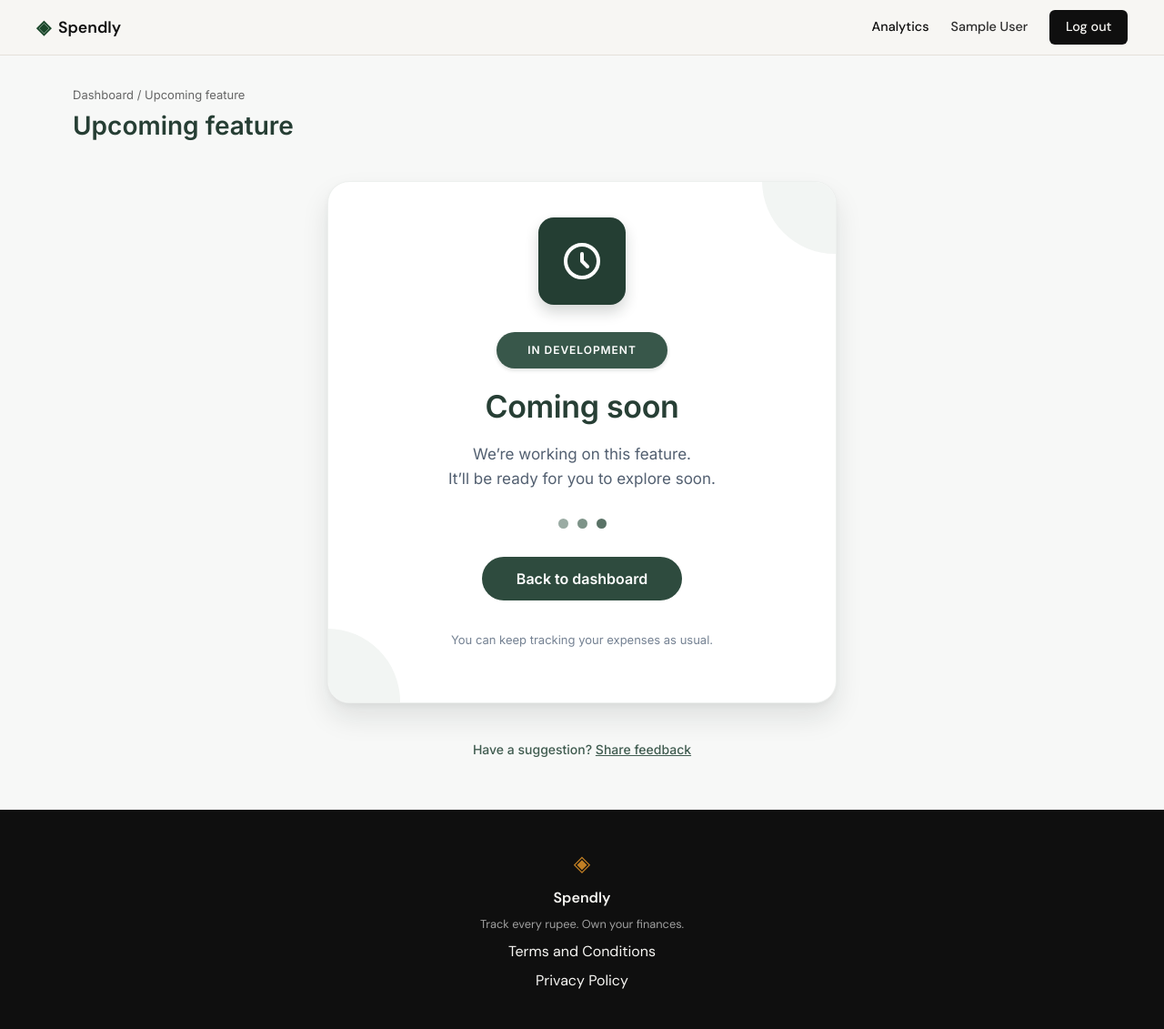
After one commit to zohaibshahzadkhan/claudeProject, a Flask app: page /analytics in a window 1280 px wide. The commit adds this page. Shown: the whole page at 91% size. Run offline with Flask 3, Linux system fonts and the light colour scheme; the visitor is signed in with stand-in values (Sample User, id 1).

Commit message:
add comming soon page
Co-Authored-By: Claude Haiku 5.5 <noreply@anthropic.com>

```diff
--- a/app.py
+++ b/app.py
@@ -174,6 +174,13 @@ def profile():
     )
 
 
+@app.route("/analytics")
+def analytics():
+    if not session.get("user_id"):
+        return redirect(url_for("login"))
+    return render_template("analytics.html")
+
+
 @app.route("/expenses/add")
 def add_expense():
     return "Add expense — coming in Step 7"
--- /dev/null
+++ b/static/css/analytics.css
@@ -0,0 +1,192 @@
+/* Analytics page: "Coming soon" state, matched to Figma node 2:76 */
+
+.analytics-page {
+    background: #f7f8f7;
+    min-height: calc(100vh - 140px);
+    padding: 34px 80px 56px;
+    font-family: 'Inter', sans-serif;
+}
+
+.analytics-breadcrumb {
+    font-size: 13px;
+    line-height: 1.5;
+    color: #666;
+    margin: 0;
+}
+
+.analytics-breadcrumb a {
+    color: #666;
+}
+
+.analytics-breadcrumb a:hover {
+    color: #263e34;
+}
+
+.analytics-title {
+    font-size: 28px;
+    font-weight: 600;
+    line-height: 1.5;
+    color: #263e34;
+    margin: 2px 0 0;
+}
+
+.analytics-card-wrap {
+    display: flex;
+    flex-direction: column;
+    align-items: center;
+    margin-top: 40px;
+}
+
+.analytics-card {
+    position: relative;
+    width: 560px;
+    max-width: 100%;
+    height: 574px;
+    background: #fff;
+    border: 1px solid #edf0ee;
+    border-radius: 24px;
+    box-shadow: 0 3px 6px 0 rgba(20, 33, 28, 0.04), 0 16px 30px 0 rgba(20, 33, 28, 0.1);
+    overflow: hidden;
+    display: flex;
+    flex-direction: column;
+    align-items: center;
+    text-align: center;
+    padding: 39px 24px 0;
+    box-sizing: border-box;
+}
+
+.analytics-accent {
+    position: absolute;
+    width: 160px;
+    height: 160px;
+    display: block;
+    pointer-events: none;
+}
+
+.analytics-accent--top {
+    top: -81px;
+    right: -79px;
+}
+
+.analytics-accent--bottom {
+    bottom: -79px;
+    left: -81px;
+}
+
+.analytics-icon-tile {
+    width: 96px;
+    height: 96px;
+    border-radius: 17px;
+    background: #243e33;
+    box-shadow: 0 8px 15px 0 rgba(20, 33, 28, 0.18);
+    display: flex;
+    align-items: center;
+    justify-content: center;
+}
+
+.analytics-icon-tile img {
+    width: 48px;
+    height: 48px;
+    display: block;
+}
+
+.analytics-status {
+    margin-top: 30px;
+    height: 40px;
+    min-width: 188px;
+    padding: 0 24px;
+    box-sizing: border-box;
+    border-radius: 20px;
+    background: #38574a;
+    box-shadow: 0 2px 4px 0 rgba(20, 33, 28, 0.15);
+    color: #fff;
+    font-size: 12px;
+    font-weight: 600;
+    letter-spacing: 0.96px;
+    line-height: 40px;
+    text-transform: uppercase;
+    white-space: nowrap;
+}
+
+.analytics-heading {
+    margin: 22px 0 0;
+    font-size: 34px;
+    font-weight: 600;
+    line-height: 1.2;
+    letter-spacing: -0.34px;
+    color: #273f35;
+}
+
+.analytics-description {
+    margin: 19px 0 0;
+    font-size: 17px;
+    line-height: 1.6;
+    color: #536071;
+}
+
+.analytics-description p {
+    margin: 0;
+}
+
+.analytics-dots {
+    margin-top: 29px;
+    display: flex;
+    gap: 10px;
+}
+
+.analytics-dots img {
+    width: 11px;
+    height: 11px;
+    display: block;
+}
+
+.analytics-button {
+    margin-top: 31px;
+    width: 220px;
+    height: 48px;
+    box-sizing: border-box;
+    border-radius: 24px;
+    background: #2e4b3e;
+    color: #fff;
+    font-size: 16px;
+    font-weight: 600;
+    line-height: 48px;
+    text-decoration: none;
+    display: block;
+    transition: background 0.2s;
+}
+
+.analytics-button:hover {
+    background: #243e33;
+}
+
+.analytics-note {
+    margin: 34px 0 0;
+    font-size: 13px;
+    line-height: 1.5;
+    color: #758293;
+}
+
+.analytics-feedback {
+    margin: 40px 0 0;
+    text-align: center;
+    font-size: 14px;
+    font-weight: 500;
+    line-height: 1.5;
+    color: #405c50;
+}
+
+.analytics-feedback a {
+    color: #405c50;
+    text-decoration: underline;
+}
+
+@media (max-width: 768px) {
+    .analytics-page {
+        padding: 24px 16px 48px;
+    }
+
+    .analytics-card-wrap {
+        margin-top: 28px;
+    }
+}
--- a/static/css/style.css
+++ b/static/css/style.css
@@ -112,6 +112,7 @@ a { color: inherit; text-decoration: none; }
 
 .nav-links a { color: var(--ink-muted); transition: color 0.2s; }
 .nav-links a:hover { color: var(--ink); }
+.nav-links a.active { color: var(--ink); font-weight: 500; }
 
 .nav-cta {
     background: var(--ink) !important;
--- /dev/null
+++ b/templates/analytics.html
@@ -0,0 +1,51 @@
+{% extends "base.html" %}
+
+{% block title %}Analytics — Spendly{% endblock %}
+
+{% block head %}
+<link href="https://fonts.googleapis.com/css2?family=Inter:wght@400;500;600&display=swap" rel="stylesheet">
+<link rel="stylesheet" href="{{ url_for('static', filename='css/analytics.css') }}">
+{% endblock %}
+
+{% block content %}
+<section class="analytics-page">
+    <p class="analytics-breadcrumb">
+        <a href="{{ url_for('profile') }}">Dashboard</a>  /  Upcoming feature
+    </p>
+    <h1 class="analytics-title">Upcoming feature</h1>
+
+    <div class="analytics-card-wrap">
+        <div class="analytics-card">
+            <img class="analytics-accent analytics-accent--top" src="{{ url_for('static', filename='img/analytics/corner-accent.svg') }}" alt="">
+            <img class="analytics-accent analytics-accent--bottom" src="{{ url_for('static', filename='img/analytics/corner-accent.svg') }}" alt="">
+
+            <div class="analytics-icon-tile">
+                <img src="{{ url_for('static', filename='img/analytics/clock.svg') }}" alt="">
+            </div>
+
+            <span class="analytics-status">In development</span>
+
+            <h2 class="analytics-heading">Coming soon</h2>
+
+            <div class="analytics-description">
+                <p>We’re working on this feature.</p>
+                <p>It’ll be ready for you to explore soon.</p>
+            </div>
+
+            <div class="analytics-dots">
+                <img src="{{ url_for('static', filename='img/analytics/progress-dot-1.svg') }}" alt="">
+                <img src="{{ url_for('static', filename='img/analytics/progress-dot-2.svg') }}" alt="">
+                <img src="{{ url_for('static', filename='img/analytics/progress-dot-3.svg') }}" alt="">
+            </div>
+
+            <a class="analytics-button" href="{{ url_for('profile') }}">Back to dashboard</a>
+
+            <p class="analytics-note">You can keep tracking your expenses as usual.</p>
+        </div>
+    </div>
+
+    <p class="analytics-feedback">
+        Have a suggestion? <a href="#">Share feedback</a>
+    </p>
+</section>
+{% endblock %}
--- a/templates/base.html
+++ b/templates/base.html
@@ -20,6 +20,7 @@
             </a>
             <div class="nav-links">
                 {% if session.get('user_id') %}
+                <a href="{{ url_for('analytics') }}"{% if request.endpoint == 'analytics' %} class="active"{% endif %}>Analytics</a>
                 <span class="nav-user">{{ session.get('user_name') }}</span>
                 <a href="{{ url_for('logout') }}" class="nav-cta">Log out</a>
                 {% else %}
```
Also changed, not shown: static/img/analytics/clock.svg (added), static/img/analytics/corner-accent.svg (added), static/img/analytics/progress-dot-1.svg (added), static/img/analytics/progress-dot-2.svg (added), static/img/analytics/progress-dot-3.svg (added).
